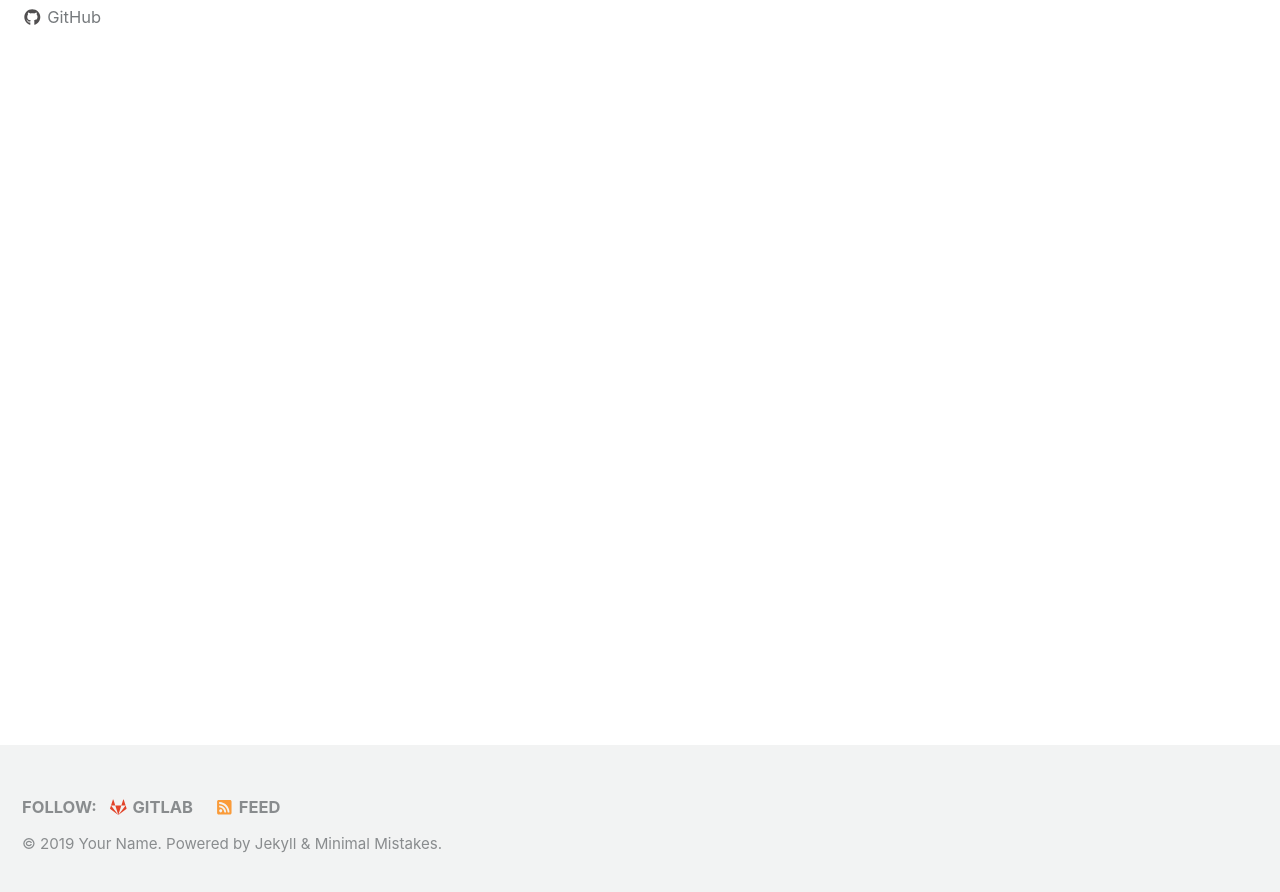
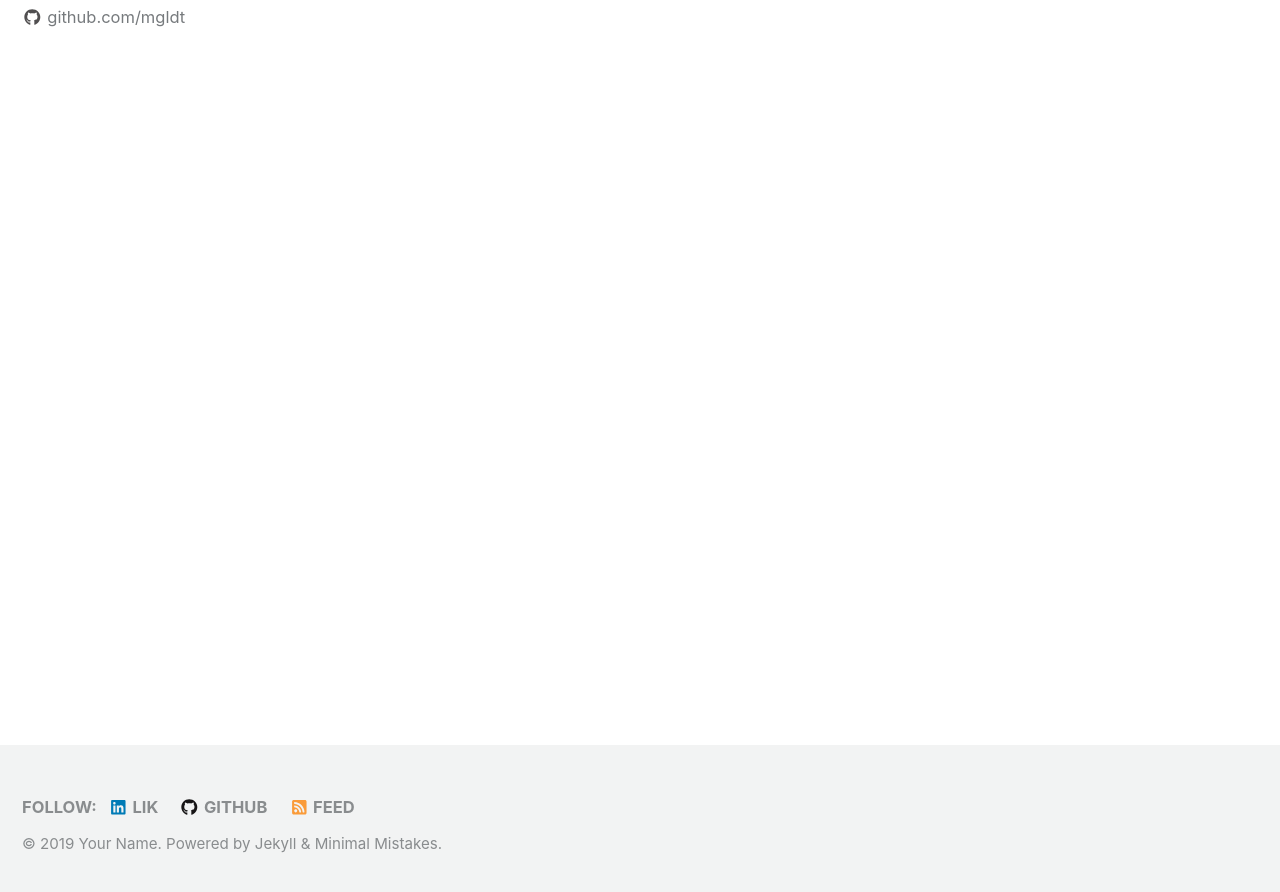
Before and after one commit to mgldt/mgldt.github.io, a Jekyll site: the page built from index.html, in a window 1280 px wide and 900 px high, scrolled down 222 px. Shown: the top 892 px of the window. Built offline with Jekyll 4.4.1, drawn with Linux system fonts in a browser that asks for light colours; cached includes are drawn as plain includes; the list of posts is cut into pages by our own code.

Commit message:
Update _config.yml

```diff
--- a/_config.yml
+++ b/_config.yml
@@ -124,9 +124,9 @@ author:
     - label: "Facebook"
       icon: "fab fa-fw fa-facebook-square"
       # url: "https://facebook.com/"
-    - label: "GitHub"
+    - label: "github.com/mgldt"
       icon: "fab fa-fw fa-github"
-      url:  "https://github.com/"
+      url:  "https://github.com/mgldt"
     - label: "Instagram"
       icon: "fab fa-fw fa-instagram"
       # url: "https://instagram.com/"
@@ -137,15 +137,15 @@ footer:
     - label: "Twitter"
       icon: "fab fa-fw fa-twitter-square"
       # url:
-    - label: "Facebook"
-      icon: "fab fa-fw fa-facebook-square"
-      # url:
+    - label: "Lik"
+      icon: "fab fa-fw fa-linkedin"
+      url: "test"
     - label: "GitHub"
       icon: "fab fa-fw fa-github"
-      # url:
+      url:  "https://github.com/mgldt"
     - label: "GitLab"
       icon: "fab fa-fw fa-gitlab"
-      url:  "https://github.com/"
+      #url:
     - label: "Bitbucket"
       icon: "fab fa-fw fa-bitbucket"
       # url:
```
